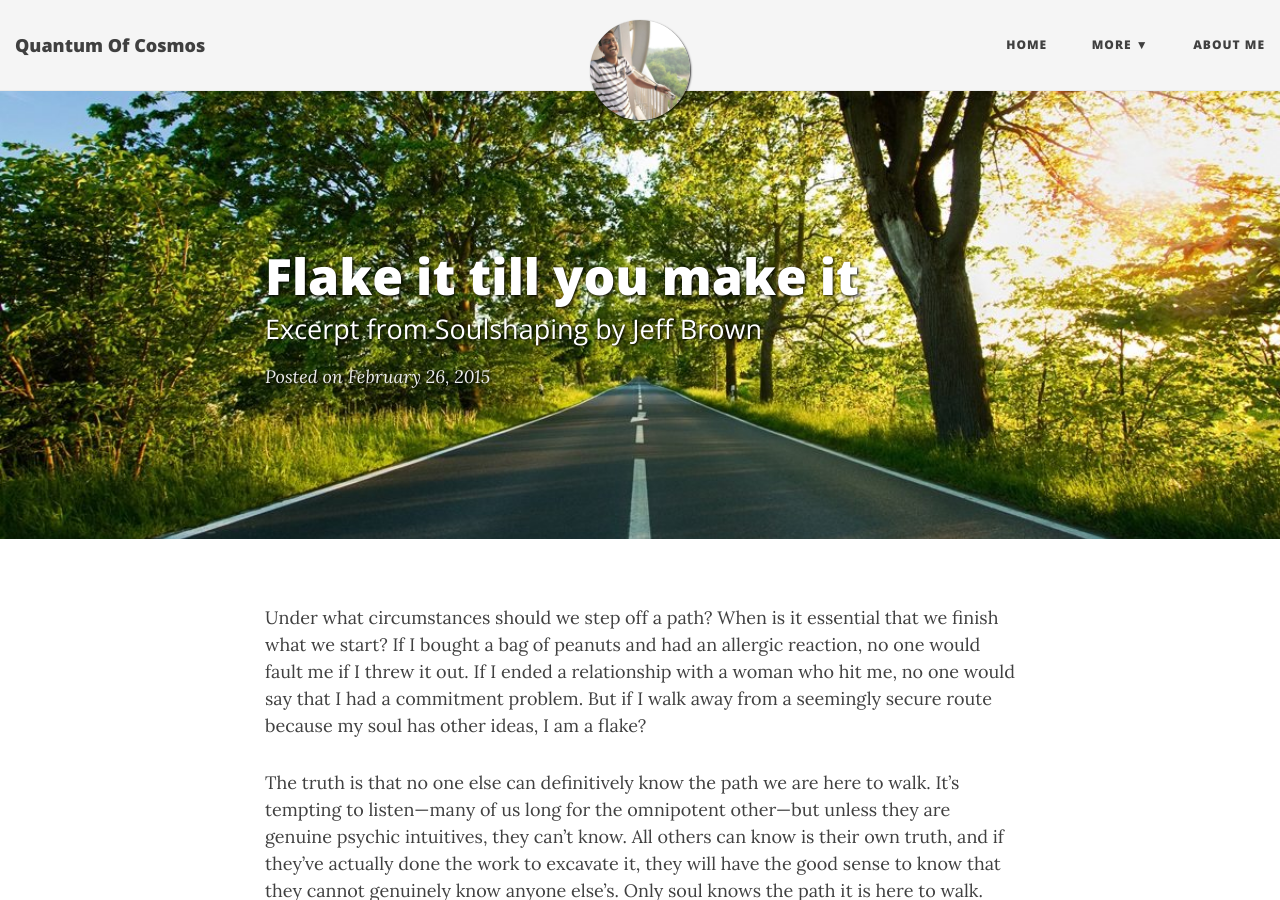
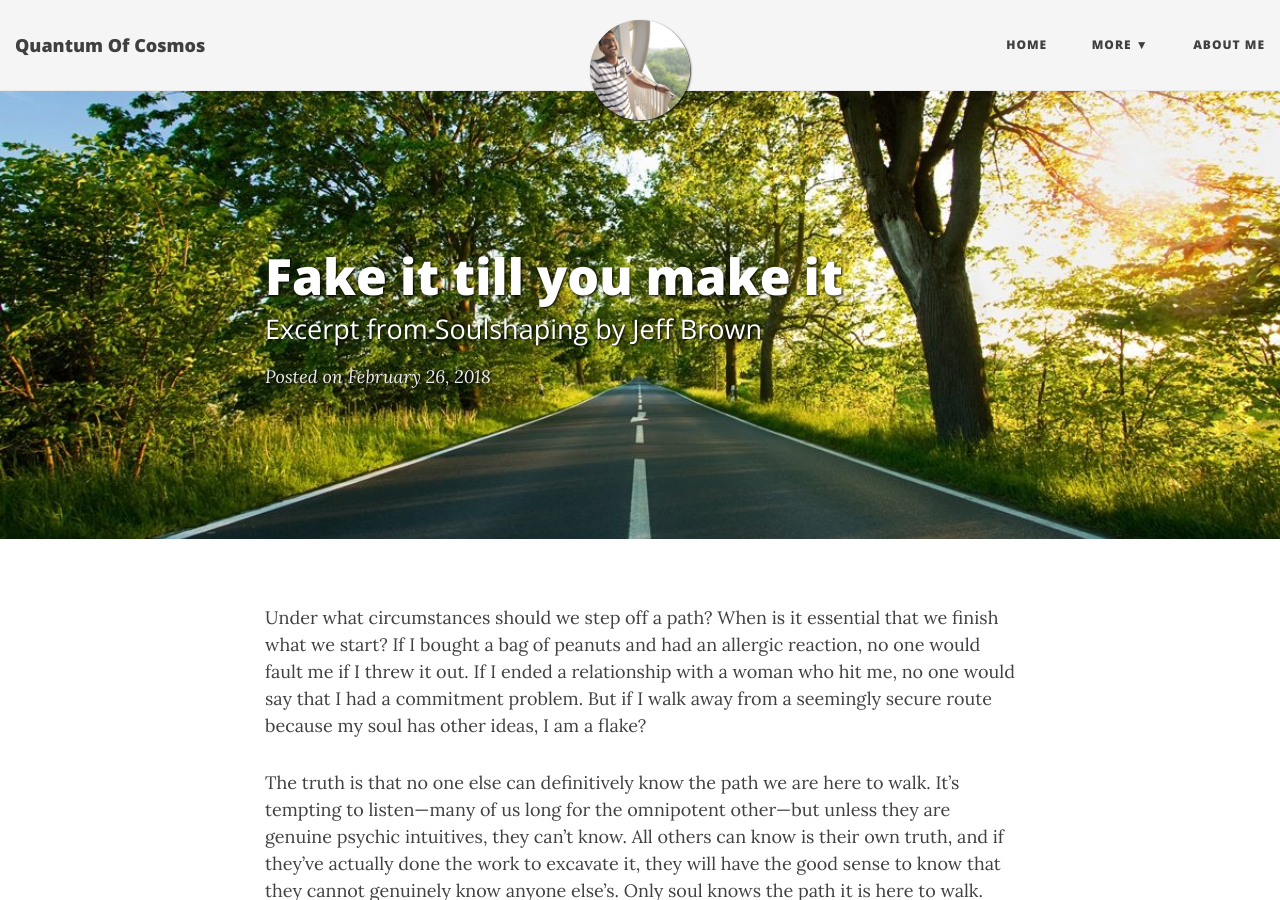
Before and after one commit to Quantumofcosmos/quantumofcosmos.github.io, a Jekyll site: the page built from _posts/2018-02-26-fake-it-till-you-make-it.md, in a window 1280 px wide and 900 px high. Built offline with Jekyll 4.4.1, drawn with Linux system fonts in a browser that asks for light colours; nearby versions of some CDN libraries.

Commit message:
Flake to fake it till you make it

```diff
--- a/_posts/2015-02-26-flake-it-till-you-make-it.md
+++ b/_posts/2018-02-26-fake-it-till-you-make-it.md
@@ -1,6 +1,6 @@
 ---
 layout: post
-title: Flake it till you make it
+title: Fake it till you make it
 subtitle: Excerpt from Soulshaping by Jeff Brown
 bigimg: /img/path.jpg
 tags: [books, test, musings]
```
Also changed, not shown: _posts/2018-03-07-Dataset-and-Descriptive-Statistics-nb.md (deleted, +0 -10 lines).
